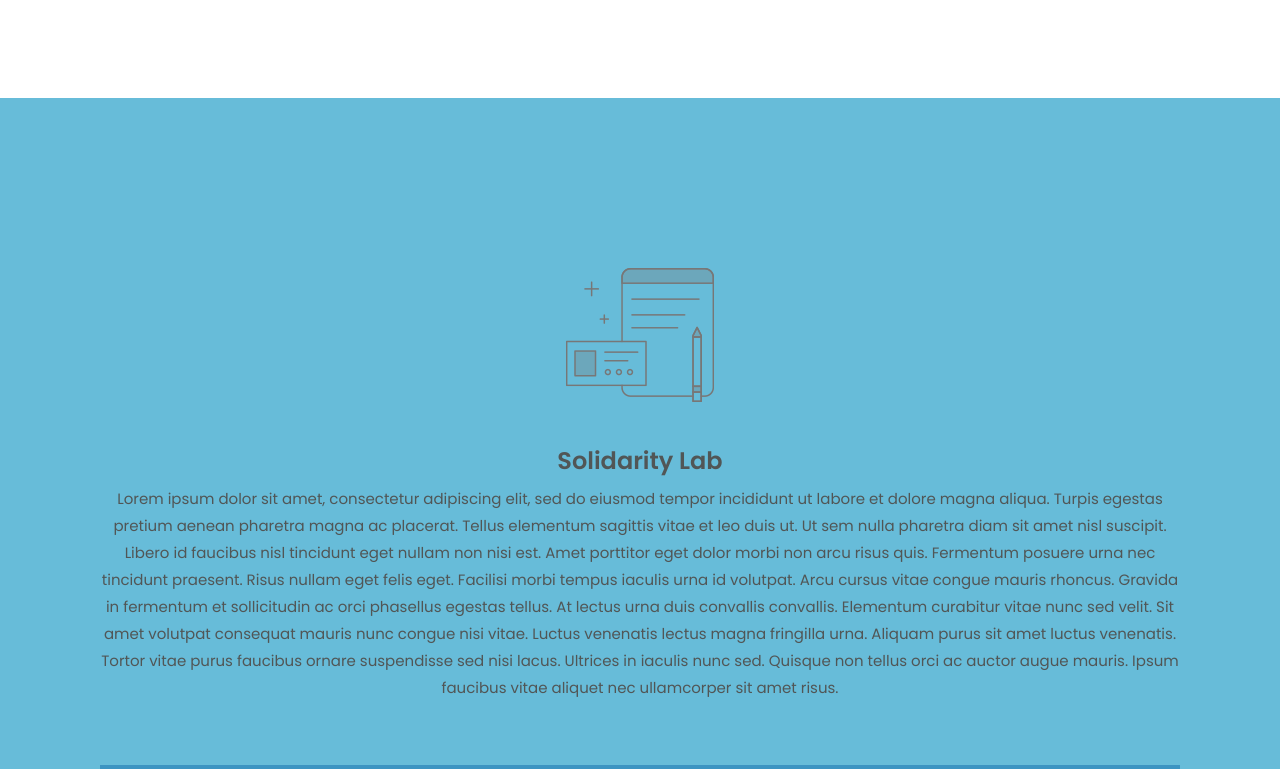
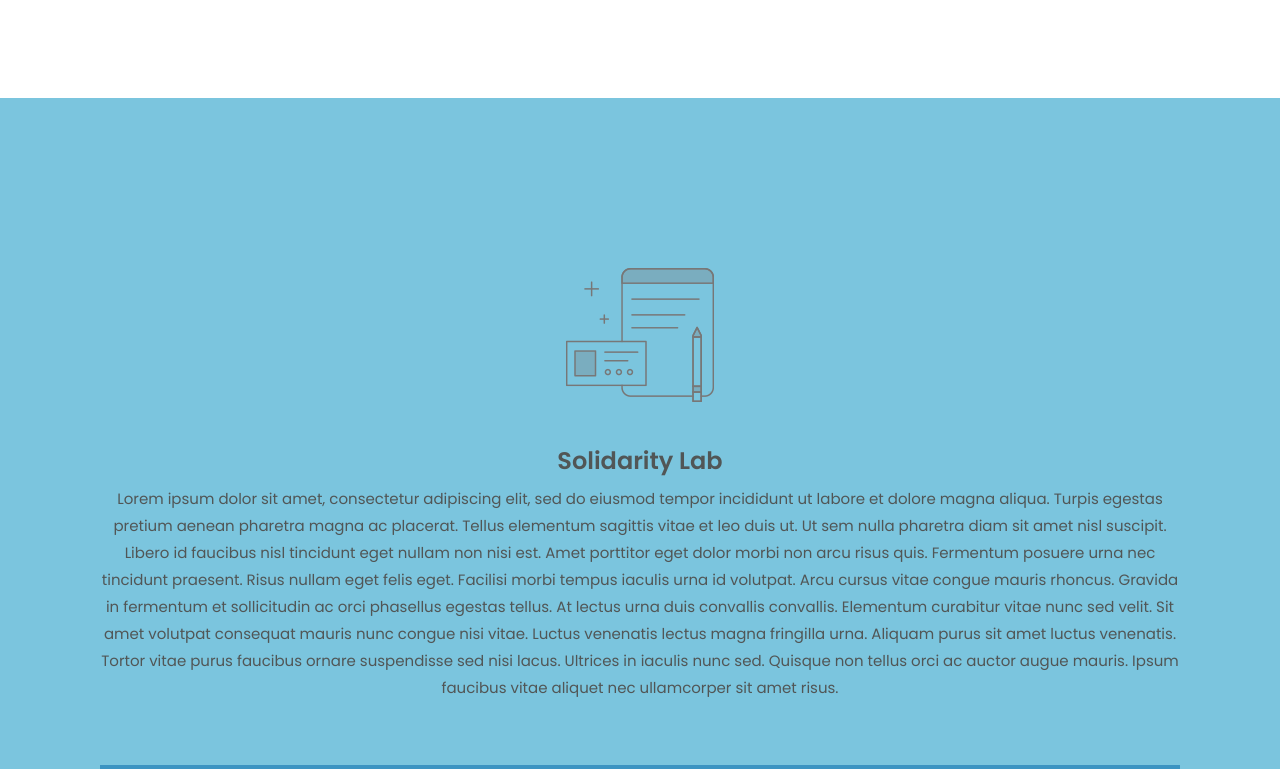
Before and after one commit to rafikkm/ingvscovid, a plain HTML site: page index.html in a window 1280 px wide. Shown: the part 1371-2140 px from the top of the page. Drawn offline with Linux system fonts and the light colour scheme.

Commit message:
fourth commit

```diff
--- a/index.html
+++ b/index.html
@@ -188,7 +188,7 @@ Très vite, de nombreux bénévoles, médecins, ingénieurs, chefs d’entrepris
         </div>
     </section> -->
 
-    <section class="gray-bg section-padding" id="feature-page" style="background-color: #67bcd9;">
+    <section class="gray-bg section-padding" id="feature-page" style="background-color: #7bc5de;">
         <div class="container">
 
             <div class="row">
```
